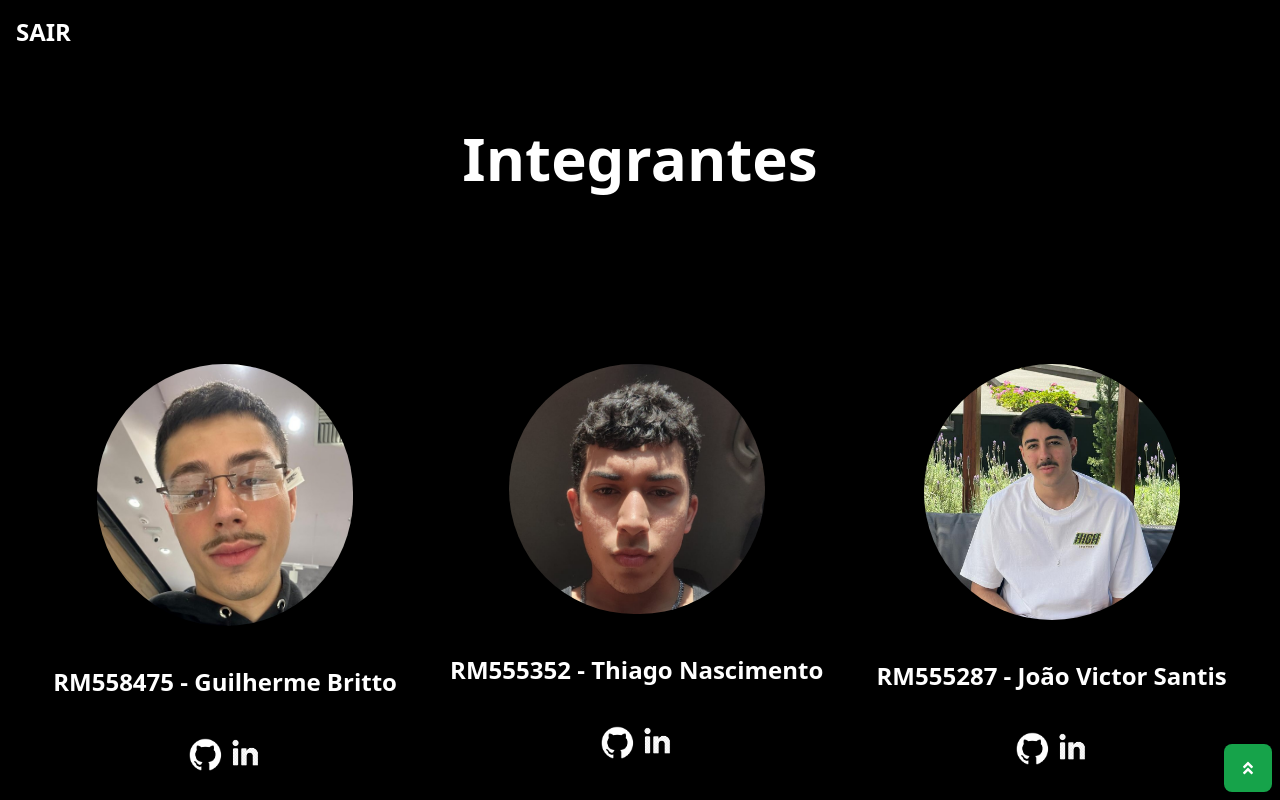
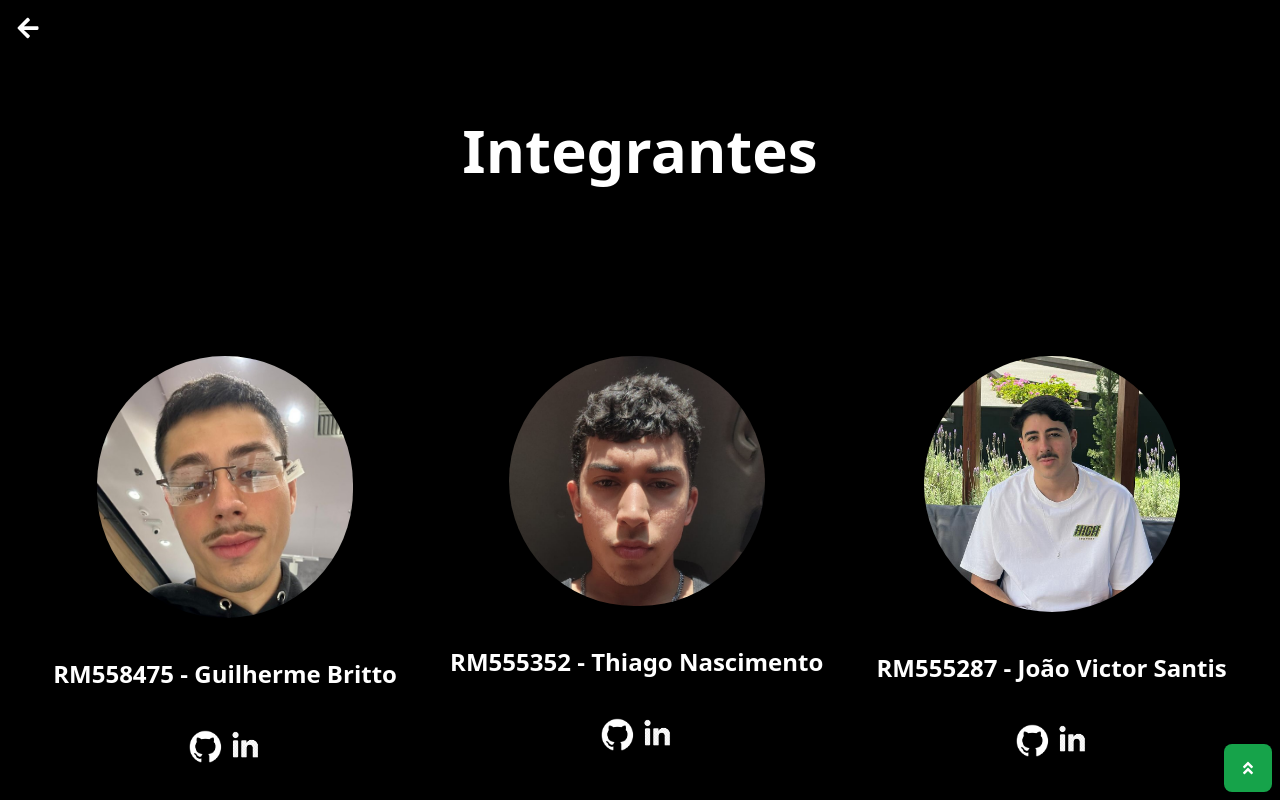
Before and after one commit to guibritto/FrontEnd-GS2, a Next.js app in the folder front_gsnw/: page /integrantes in a window 1280 px wide. Shown: the top 800 px of the page. Built offline with nearby package versions, Linux system fonts and the light colour scheme.

Commit message:
Adicionando Types

```diff
--- a/front_gsnw/package.json
+++ b/front_gsnw/package.json
@@ -9,6 +9,8 @@
     "lint": "next lint"
   },
   "dependencies": {
+    "fa-icons": "^0.2.0",
+    "framer-motion": "^11.11.17",
     "next": "14.2.14",
     "react": "^18",
     "react-dom": "^18",
--- a/front_gsnw/src/app/integrantes/page.tsx
+++ b/front_gsnw/src/app/integrantes/page.tsx
@@ -6,6 +6,7 @@ import lkd from "@/public/linked.in.png"
 import thi from "@/public/thi.png"
 import donny from "@/public/johnny.png"
 import gui from "@/public/guil.jpg"
+import { FaArrowLeft } from "react-icons/fa"
 
 
 export default function Integrantes() {
@@ -16,7 +17,7 @@ export default function Integrantes() {
     };
     return (
         <main className="bg-black flex flex-col">
-            <Link href={"/"} className="text-white font-bold p-4 text-2xl">SAIR</Link>
+            <Link href={"/"} className="text-white font-bold p-4 text-2xl"><FaArrowLeft /></Link>
             <h1 className="font-bold text-6xl text-white text-center justify-center mt-16">Integrantes</h1>
             <div className="flex mt-44 justify-evenly mb-44">
                 <div className="flex flex-col items-center">
```
Also changed, not shown: front_gsnw/src/types.ts (added, +20 -0 lines), 1 other file (tests, documents, lock files or other folders).
